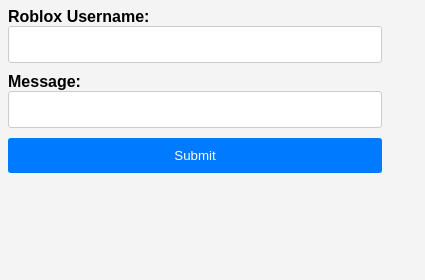
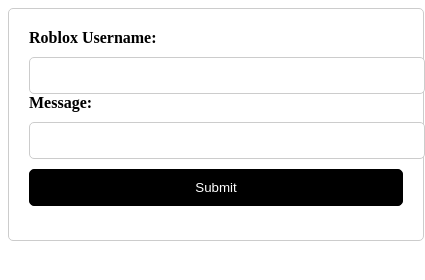
Before and after one commit to elishere404/gunzlol, a plain HTML site: page index.html in a window 390 px wide. Shown: the whole page, 425 px wide, since content can reach past the window. Drawn offline with Linux system fonts and the light colour scheme.

Commit message:
Update style.css

```diff
--- a/css/style.css
+++ b/css/style.css
@@ -1,55 +1,48 @@
- body {
-      font-family: Arial, sans-serif;
-      background-color: #f4f4f4;
+/* Form */
+#my-form {
+  width: 500px;
+  margin: 0 auto;
+  padding: 20px;
+  border: 1px solid #ccc;
+  border-radius: 5px;
 }
 
-    .container {
-      max-width: 400px;
-      margin: 0 auto;
-      padding: 20px;
-      background-color: #fff;
-      border-radius: 5px;
-      box-shadow: 0 2px 10px rgba(0, 0, 0, 0.1);
-    }
-
-    h2 {
-      font-size: 24px;
-      text-align: center;
-      margin-bottom: 20px;
-    }
-
-    form {
-      display: flex;
-      flex-direction: column;
-    }
-
+/* Labels */
 label {
+  display: block;
+  margin-bottom: 10px;
   font-weight: bold;
 }
 
-    input[type="email"],
-    input[type="text"] {
+/* Inputs */
+input {
+  width: 100%;
   padding: 10px;
-      margin-bottom: 10px;
   border: 1px solid #ccc;
-      border-radius: 3px;
+  border-radius: 5px;
 }
 
-    button {
-      background-color: #007BFF;
+/* Button */
+#my-form-button {
+  width: 100%;
+  padding: 10px;
+  margin-top: 10px;
+  background-color: #000;
   color: #fff;
-      border: none;
-      padding: 10px;
-      border-radius: 3px;
+  border: 1px solid #000;
+  border-radius: 5px;
   cursor: pointer;
 }
 
-    button:hover {
-      background-color: #0056b3;
+/* Status message */
+#my-form-status {
+  margin-top: 10px;
+  font-size: 14px;
 }
 
-    p#my-form-status {
-      margin-top: 10px;
-      text-align: center;
-      color: #007BFF;
+/* Responsive styling */
+@media (max-width: 576px) {
+  #my-form {
+    width: 100%;
   }
+}
```
Lines whose indentation alone changed are shown as unchanged.
